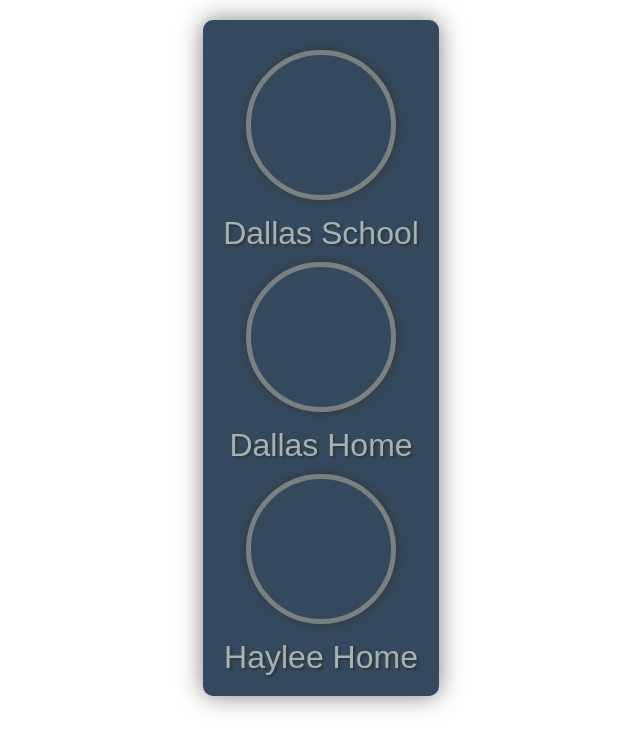
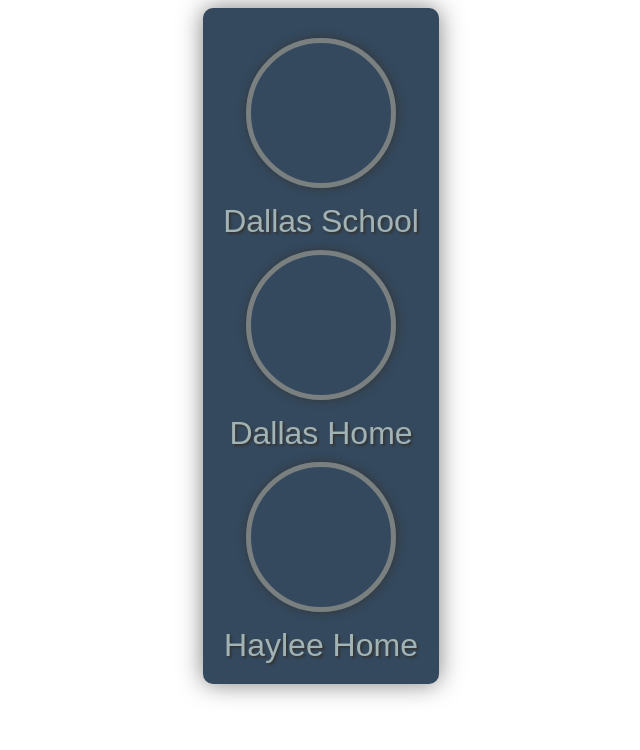
Before and after one commit to David-Jockisch/cardcolors, a plain HTML site: page index.html in a window 1280 px wide. Shown: the whole page, without its empty margins (319-959 px from the left). Drawn offline with Linux system fonts and the light colour scheme; no server answers.

Commit message:
Update index.html

```diff
--- a/index.html
+++ b/index.html
@@ -14,10 +14,6 @@
       display: flex;
       flex-direction: column;
       align-items: center;
-      margin: 20px;
-    }
-        html {
-      min-height: 100vh;
     }
     #static-border {
       display: flex;
```
